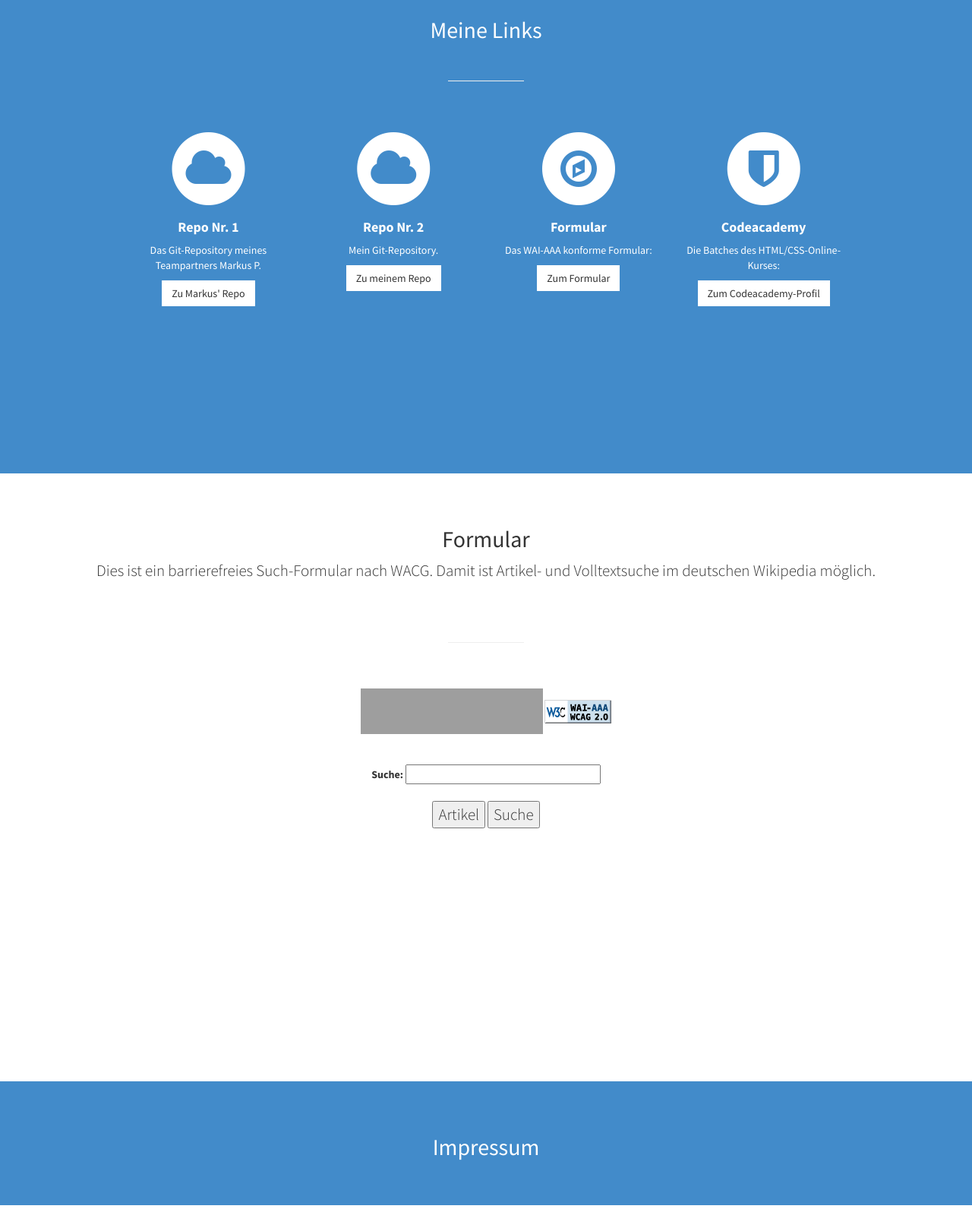
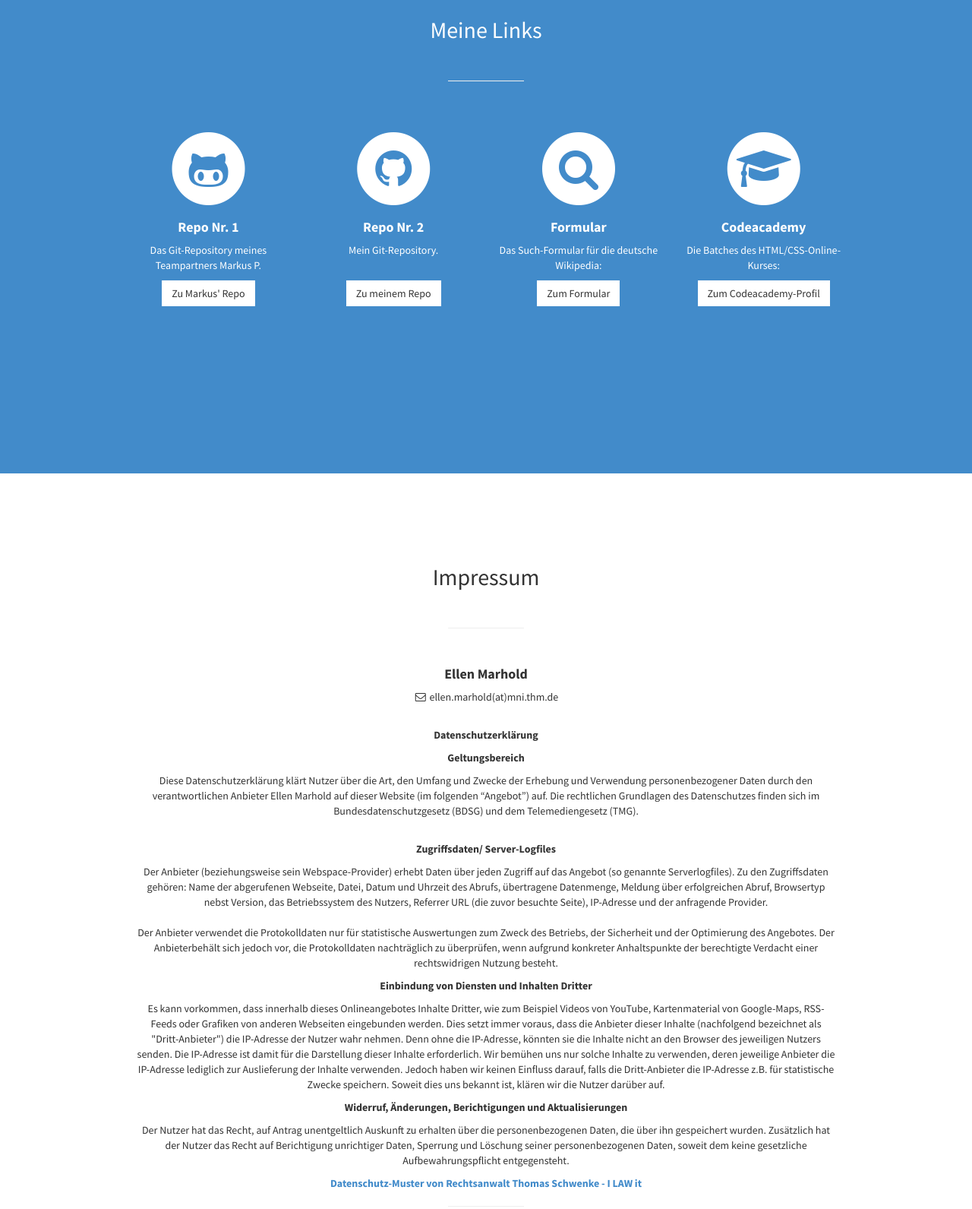
Before and after one commit to Idinya/IBShp, a plain HTML site: page index.html in a window 1280 px wide. Shown: the part 847-2438 px from the top of the page at 76% size. Drawn offline with Linux system fonts and the light colour scheme; grey boxes are pictures that could not be loaded.

Commit message:
changed icons and links

```diff
--- a/index.html
+++ b/index.html
@@ -2,12 +2,11 @@
 <html lang="en">
 
 <head>
-
     <meta charset="utf-8">
     <meta http-equiv="X-UA-Compatible" content="IE=edge">
     <meta name="viewport" content="width=device-width, initial-scale=1">
     <meta name="description" content="">
-    <meta name="author" content="">
+    <meta name="Ellen Marhold" content="IBS-Hausübung">
 
     <title>Homepage - IBS HÜ</title>
 
@@ -44,7 +43,7 @@
                 <a href="#services">Links</a>
             </p>
             <p>
-                <a href="#about">Formular</a>
+                <a href="formular.html">Formular</a>
             </p>
             <p>
                 <a href="#contact">Impressum</a>
@@ -77,7 +76,7 @@
                             <div class="service-item">
                                 <span class="fa-stack fa-4x">
                                 <i class="fa fa-circle fa-stack-2x"></i>
-                                <i class="fa fa-cloud fa-stack-1x text-primary"></i>
+                                <a href="https://github.com/MPompejus/hompagev1" target="_blank"><i class="fa fa-github-alt fa-stack-1x text-primary"></i></a>
                             </span>
                                 <h4>
                                     <strong>Repo Nr. 1</strong>
@@ -90,12 +89,13 @@
                             <div class="service-item">
                                 <span class="fa-stack fa-4x">
                                 <i class="fa fa-circle fa-stack-2x"></i>
-                                <i class="fa fa-cloud fa-stack-1x text-primary"></i>
+                                <a href="https://github.com/Idinya/IBShp" target="_blank"><i class="fa fa-github fa-stack-1x text-primary"></i></a>
                             </span>
                                 <h4>
                                     <strong>Repo Nr. 2</strong>
                                 </h4>
                                 <p>Mein Git-Repository.</p>
+                                <br />
                                 <a href="https://github.com/Idinya/IBShp" class="btn btn-light" target="_blank">Zu meinem Repo</a>
                             </div>
                         </div>
@@ -103,21 +103,21 @@
                             <div class="service-item">
                                 <span class="fa-stack fa-4x">
                                 <i class="fa fa-circle fa-stack-2x"></i>
-                                <i class="fa fa-compass fa-stack-1x text-primary"></i>
+                                <a href="formular.html" target="_blank"><i class="fa fa-search fa-stack-1x text-primary"></i></a>
                             </span>
                                 <h4>
                                     <strong>Formular</strong>
                                 </h4>
-                                <p>Das WAI-AAA konforme Formular:</p>
-                                <a href="#about" class="btn btn-light">Zum Formular</a>
+                                <p>Das Such-Formular für die deutsche Wikipedia:</p>
+                                <a href="formular.html" class="btn btn-light" target="_blank">Zum Formular</a>
                             </div>
                         </div>
                         <div class="col-md-3 col-sm-6">
                             <div class="service-item">
                                 <span class="fa-stack fa-4x">
-                                <i class="fa fa-circle fa-stack-2x"></i>
-                                <i class="fa fa-shield fa-stack-1x text-primary"></i>
-                            </span>
+                                    <i class="fa fa-circle fa-stack-2x"></i>
+                                    <a href="http://www.codecademy.com/users/Acridian/achievements" target="_blank"><i class="fa fa-graduation-cap fa-stack-1x text-primary"></i></a>
+                                </span>
                                 <h4>
                                     <strong>Codeacademy</strong>
                                 </h4>
@@ -131,70 +131,26 @@
                 </div>
                 <!-- /.col-lg-10 -->
             </div>
-            <!-- /.row -->
-        </div>
-        <!-- /.container -->
-        <br /><br /><br /><br /><br /><br /><br />
-    </section>
-
-
-    <!-- About -->
-    <section id="about" class="about">
-        <div class="container">
-            <div class="row">
-                <div class="col-lg-12 text-center">
-                    <h2>Formular</h2>
-                    <p class="lead">Dies ist ein barrierefreies Such-Formular nach WACG. Damit ist Artikel- und Volltextsuche im deutschen Wikipedia möglich.</p>
-                    <br /><br />
-                    <hr class="small">
-                    <br /><br />
-                    <a href="http://de.wikipedia.org" target="_blank">
-                    <img src="http://upload.wikimedia.org/wikipedia/commons/0/0b/Wikipedia_240x60.png"
-                        alt="wikipedia - die freie enzyklopädie" width="240" height="60" /></a>
-                    <a href="http://wave.webaim.org/report#/http%3A%2F%2Fellenmarhold2.cloudcontrolled.com%2F" target="_blank"><img src="img/wcag2AAA-blue.png" alt="W3C-AAA Plakette"></a>
-                    <br /><br /><br />
-                    <form name="search" method="post"
-                        action="http://de.wikipedia.org/wiki/Spezial:Suche" target="_blank">
-
-
-                        <div>
-                            <label for="suche">Suche:</label>
-                            <input id="suche" type="text" name="search" size="30" />
-                            <br /><br />
-                            <input class="lead" type="submit" name="go" value="Artikel" />
-                            <input class="lead" type="submit" name="fulltext" value="Suche" />
-                        </div>
-                    </form>
-                    <br /><br /><br /><br /><br /><br /><br /><br />
-                </div>
-            </div>
+            <br /><br /><br /><br /><br /><br /><br />
             <!-- /.row -->
         </div>
         <!-- /.container -->
     </section>
 
-    <!-- Call to Action -->
+    <!-- Footer -->
     <section id="contact">
-        <aside class="call-to-action bg-primary">
-            <div class="container">
-                <div class="row">
-                    <div class="col-lg-12 text-center">
-                        <h2>Impressum</h2>
-                    </div>
-                </div>
-            </div>
-        </aside>
-
-    <!-- Footer -->
         <footer>
             <div class="container">
                 <div class="col-lg-10 col-lg-offset-1 text-center">
+                    <h2>Impressum</h2>
+                    <br />
+                    <hr class="small">
+                    <br />
                     <h4><strong>Ellen Marhold</strong></h4>
                     <ul class="list-unstyled">
                         <!--<li><i class="fa fa-phone fa-fw"></i> (0641) 412-6745</li> -->
                         <li><i class="fa fa-envelope-o fa-fw"></i> ellen.marhold(at)mni.thm.de</li>
                     </ul>
-                    <hr class="small">
                     <br />
                         <!-- <ul class="list-inline">
                             <li>
@@ -208,13 +164,10 @@
                             </li>
                         </ul>  -->
 
-                    <p><strong>Datenschutzerklärung</strong></p><p><strong>Geltungsbereich</strong></p><p>Diese Datenschutzerklärung klärt Nutzer über die Art, den Umfang und Zwecke der Erhebung und Verwendung personenbezogener Daten durch den verantwortlichen Anbieter Ellen Marhold auf dieser Website (im folgenden “Angebot”) auf.<br />
-                    <br />
+                    <p><strong>Datenschutzerklärung</strong></p><p><strong>Geltungsbereich</strong></p><p>Diese Datenschutzerklärung klärt Nutzer über die Art, den Umfang und Zwecke der Erhebung und Verwendung personenbezogener Daten durch den verantwortlichen Anbieter Ellen Marhold auf dieser Website (im folgenden “Angebot”) auf.
                     Die rechtlichen Grundlagen des Datenschutzes finden sich im Bundesdatenschutzgesetz (BDSG) und dem Telemediengesetz (TMG).<br />
                     <br /></p>
-                    <p><strong>Zugriffsdaten/ Server-Logfiles</strong></p><p><span class="sd-muster-content">Der Anbieter (beziehungsweise sein Webspace-Provider) erhebt Daten über jeden Zugriff auf das Angebot (so genannte Serverlogfiles). Zu den Zugriffsdaten gehören:<br />
-                    <br />
-                    Name der abgerufenen Webseite, Datei, Datum und Uhrzeit des Abrufs, übertragene Datenmenge, Meldung über erfolgreichen Abruf, Browsertyp nebst Version, das Betriebssystem des Nutzers, Referrer URL (die zuvor besuchte Seite), IP-Adresse und der anfragende Provider.<br />
+                    <p><strong>Zugriffsdaten/ Server-Logfiles</strong></p><p><span class="sd-muster-content">Der Anbieter (beziehungsweise sein Webspace-Provider) erhebt Daten über jeden Zugriff auf das Angebot (so genannte Serverlogfiles). Zu den Zugriffsdaten gehören: Name der abgerufenen Webseite, Datei, Datum und Uhrzeit des Abrufs, übertragene Datenmenge, Meldung über erfolgreichen Abruf, Browsertyp nebst Version, das Betriebssystem des Nutzers, Referrer URL (die zuvor besuchte Seite), IP-Adresse und der anfragende Provider.<br />
                     <br />
                     Der Anbieter verwendet die Protokolldaten nur für statistische Auswertungen zum Zweck des Betriebs, der Sicherheit und der Optimierung des Angebotes. Der Anbieterbehält sich jedoch vor, die Protokolldaten nachträglich zu überprüfen, wenn aufgrund konkreter Anhaltspunkte der berechtigte Verdacht einer rechtswidrigen Nutzung besteht.</span></p><p><strong>Einbindung von Diensten und Inhalten Dritter</strong></p><p><span class="sd-muster-content">Es kann vorkommen, dass innerhalb dieses Onlineangebotes Inhalte Dritter, wie zum Beispiel Videos von YouTube, Kartenmaterial von Google-Maps, RSS-Feeds oder Grafiken von anderen Webseiten eingebunden werden. Dies setzt immer voraus, dass die Anbieter dieser Inhalte (nachfolgend bezeichnet als "Dritt-Anbieter") die IP-Adresse der Nutzer wahr nehmen. Denn ohne die IP-Adresse, könnten sie die Inhalte nicht an den Browser des jeweiligen Nutzers senden. Die IP-Adresse ist damit für die Darstellung dieser Inhalte erforderlich. Wir bemühen uns nur solche Inhalte zu verwenden, deren jeweilige Anbieter die IP-Adresse lediglich zur Auslieferung der Inhalte verwenden. Jedoch  haben wir keinen Einfluss darauf, falls die Dritt-Anbieter die IP-Adresse z.B. für statistische Zwecke speichern. Soweit dies uns bekannt ist, klären wir die Nutzer darüber auf.<br />
                     </span></p><p><strong>Widerruf, Änderungen, Berichtigungen und Aktualisierungen</strong></p><p>Der Nutzer hat das Recht, auf Antrag unentgeltlich Auskunft zu erhalten über die personenbezogenen Daten, die über ihn gespeichert wurden. Zusätzlich hat der Nutzer das Recht auf Berichtigung unrichtiger Daten, Sperrung und Löschung seiner personenbezogenen Daten, soweit dem keine gesetzliche Aufbewahrungspflicht entgegensteht.<br />
```
Also changed, not shown: formular.html (added, +72 -0 lines).
